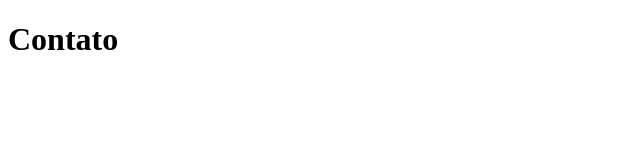
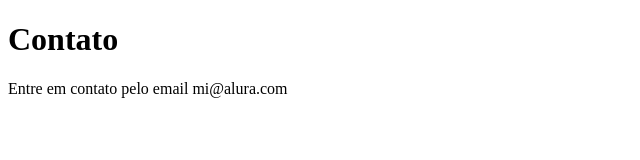
Before and after one commit to Mibomche/sistema-de-cadastro, a plain HTML site: page contato.html in a window 1280 px wide. Shown: the whole page, without its empty margins (0-640 px from the left). Drawn offline with Linux system fonts and the light colour scheme.

Commit message:
adicionando o email de contato

```diff
--- a/contato.html
+++ b/contato.html
@@ -7,5 +7,6 @@
 </head>
 <body>
     <h1>Contato</h1>
+    <p>Entre em contato pelo email mi@alura.com</p>
 </body>
 </html>
```
